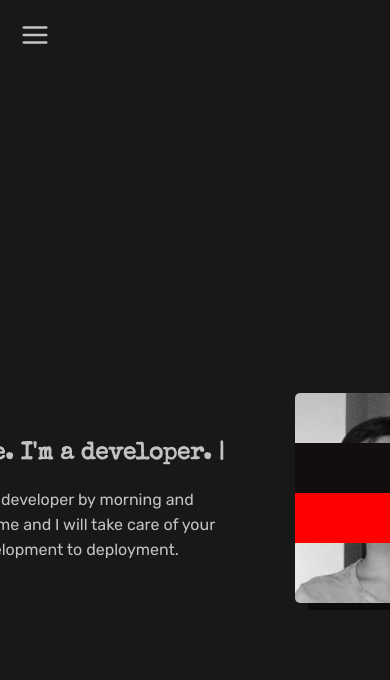
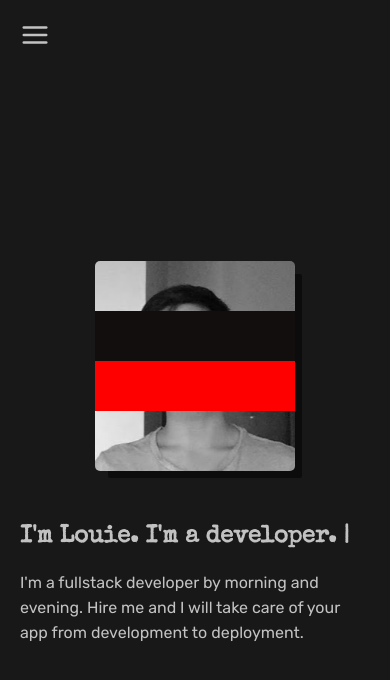
Before and after one commit to lueenavarro/portfolio, a React (Create React App) app: page / in a window 390 px wide. Shown: the top 680 px of the page. Built offline with nearby package versions, Linux system fonts and the light colour scheme.

Commit message:
Make website mobile friendly

```diff
--- a/src/App.css
+++ b/src/App.css
@@ -1,9 +1,10 @@
 .App {
   height: 100vh;
   overflow: auto;
+  display: flex;
+  flex-direction: column;
 }
 
-.menu {
-  position: absolute;
-  right: 0;
+.container {
+  flex: 1;
 }
--- a/src/App.js
+++ b/src/App.js
@@ -13,6 +13,7 @@ function App() {
     <Router>
       <div className="App">
         <Menu className="menu" />
+        <div className="container">
           <Switch>
             <Route path="/skills">
               <SkillsList />
@@ -26,6 +27,7 @@ function App() {
             <Route component={NotFound} />
           </Switch>
         </div>
+      </div>
     </Router>
   );
 }
--- a/src/components/Contact.scss
+++ b/src/components/Contact.scss
@@ -2,7 +2,7 @@
   display: flex;
   align-items: center;
   justify-content: center;
-  height: 100vh;
+  height: 100%;
 
   &-container {
     display: flex;
@@ -10,8 +10,10 @@
     align-items: center;
     background-color: #120e0e;
     animation: glow 1s infinite alternate;
-    padding: 60px;
+    padding: 60px 0;
     border-radius: 5px;
+    width: 85%;
+    max-width: 400px;
     position: relative;
   }
 
--- a/src/components/Home.scss
+++ b/src/components/Home.scss
@@ -2,11 +2,15 @@
   display: flex;
   align-items: center;
   justify-content: center;
-  height: 100vh;
+  height: 100%;
 
   &-container {
     display: flex;
     align-items: center;
+    flex-wrap: wrap-reverse;
+    justify-content: center;
+    column-gap: 50px;
+    row-gap: 30px;
   }
 }
 
@@ -20,7 +24,6 @@
 }
 
 .photo {
-  margin-left: 50px;
   position: relative;
 
   &-img {
@@ -55,9 +58,3 @@
     }
   }
 }
-
-@media only screen and (max-width: 450px) {
-  .container {
-    flex-direction: column;
-  }
-}
--- a/src/components/NotFound.scss
+++ b/src/components/NotFound.scss
@@ -1,6 +1,6 @@
 .not-found {
-  height: 100vh;
   display: flex;
   align-items: center;
   justify-content: center;
+  height: 100%;
 }
--- a/src/components/SkillsList.scss
+++ b/src/components/SkillsList.scss
@@ -1,10 +1,21 @@
 .skills {
   display: flex;
   justify-content: center;
-  align-items: center;
-  height: 100vh;
-
+  align-items: flex-start;
+  margin-bottom: 50px;
   &-container {
-    column-count: 2;
+    column-count: 1;
   }
 }
+
+@media only screen and (min-width: 650px) {
+  .skills {
+    align-items: center;
+    height: 100%;
+    margin: 0;
+
+    &-container {
+      column-count: 2;
+    }
+  }
+}
```
Also changed, not shown: 1 other file (tests, documents, lock files or other folders). Lines whose indentation alone changed are shown as unchanged.
